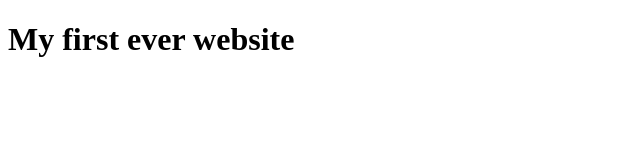
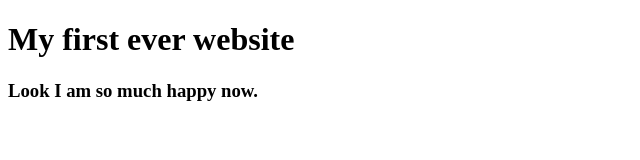
Before and after one commit to ShailaAkter/Demo, a plain HTML site: page index.html in a window 1280 px wide. Shown: the whole page, without its empty margins (0-640 px from the left). Drawn offline with Linux system fonts and the light colour scheme.

Commit message:
my second commit

```diff
--- a/index.html
+++ b/index.html
@@ -8,5 +8,6 @@
 </head>
 <body>
     <h1>My first ever website</h1>
+    <h3>Look I am so much happy now.</h3>
 </body>
 </html>
```
